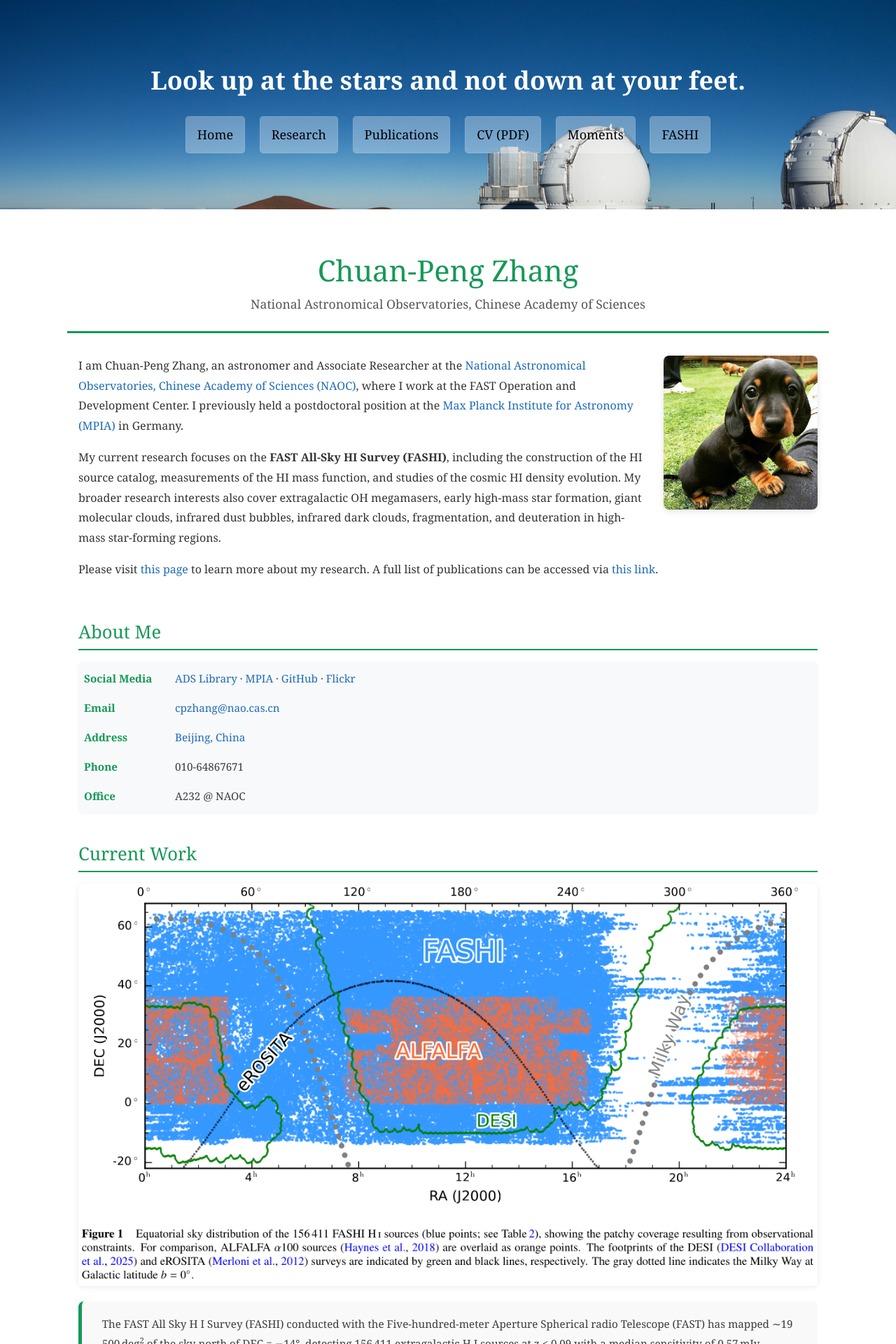
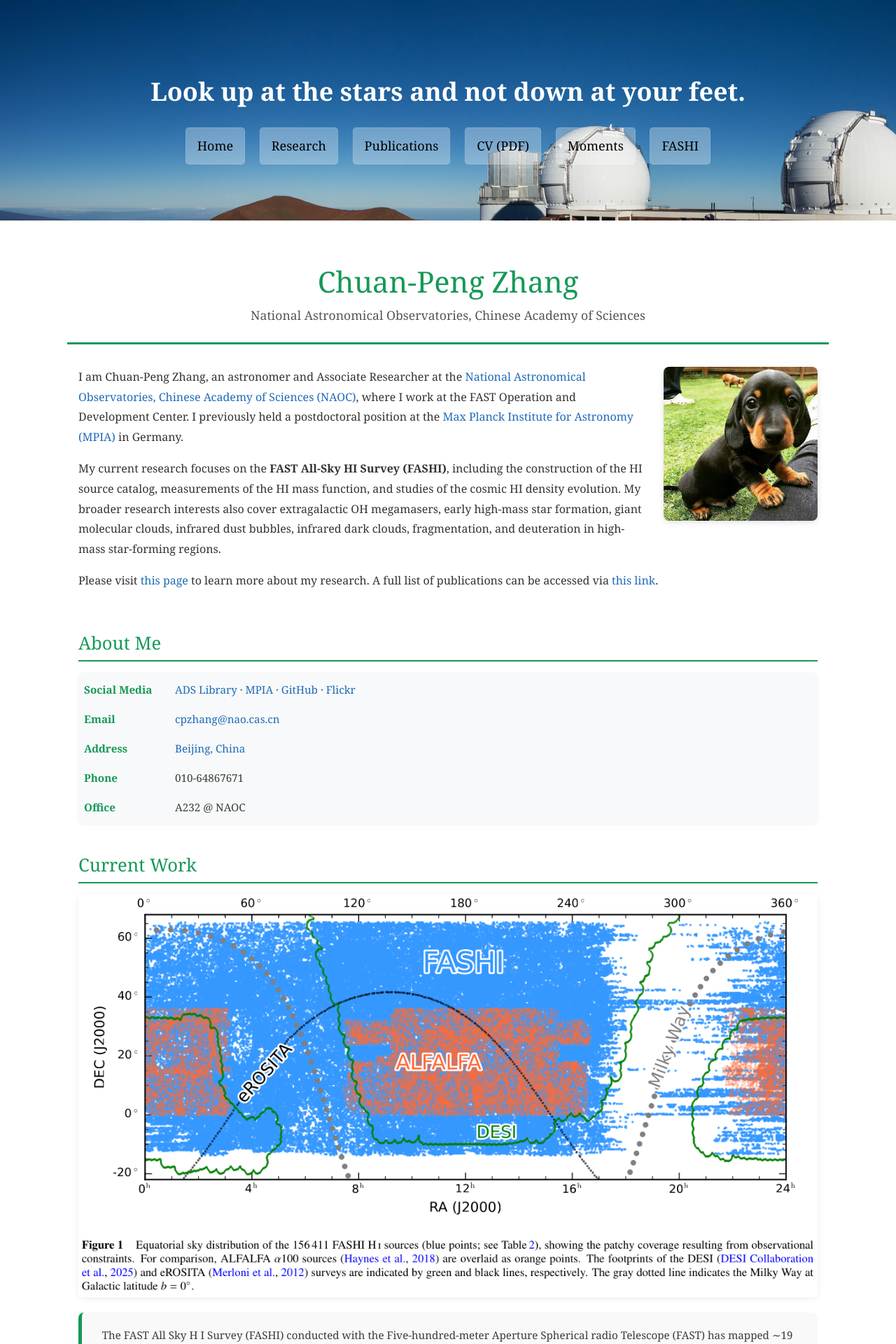
Before and after one commit to zcp521/zcp521.github.io, a Jekyll site: the page built from index.html, in a window 1280 px wide. Shown: the top 1920 px of the page at 70% size. Built offline with Jekyll 4.4.1, drawn with Linux system fonts in a browser that asks for light colours; the list of posts is cut into pages by our own code.

Commit message:
Update page-header.html

```diff
--- a/_includes/page-header.html
+++ b/_includes/page-header.html
@@ -1,4 +1,4 @@
-<section class="page-header" style="background-image: url('{{ site.baseurl }}/{{ site.header-img }}'); padding-top: 4rem; padding-bottom: 3rem;">
+<section class="page-header" style="background-image: url('{{ site.baseurl }}/{{ site.header-img }}'); padding-top: 5rem; padding-bottom: 3rem;">
   <h1 class="moments-name">{{page.title }}</h1>
   <h2 class="moments-tagline">{{page.tagline}}</h2>
   <a href={{ site.baseurl }}/index.html class="btn">Home</a>
```
